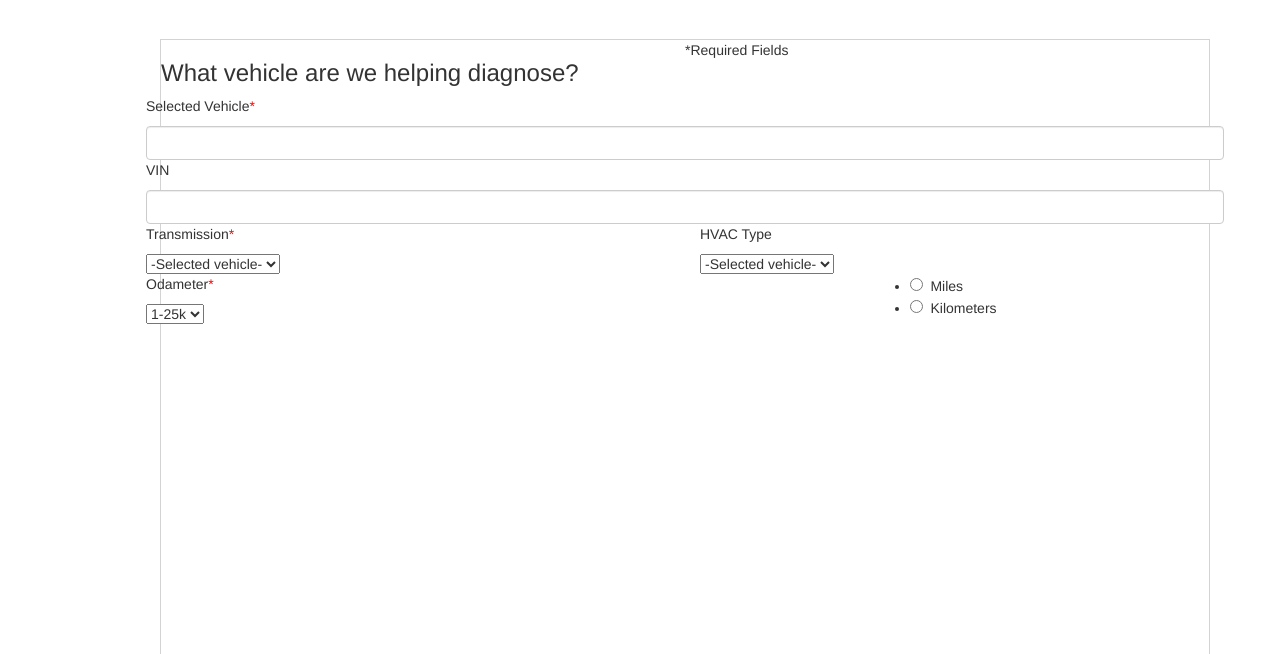
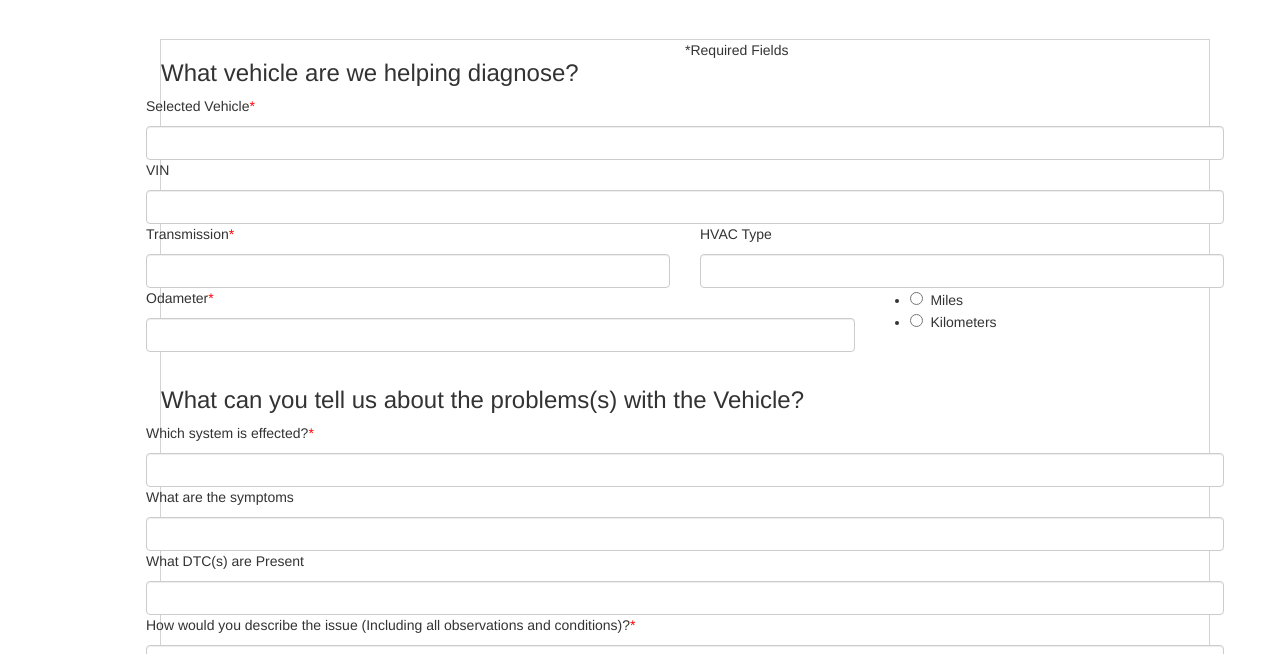
Before and after one commit to priyaprabhu/Case-Management-Tool, a plain HTML site: page drf-test/DRF.html in a window 1280 px wide. Shown: the part 146-800 px from the top of the page. Drawn offline with Linux system fonts and the light colour scheme.

Commit message:
Updated form elements

```diff
--- a/drf-test/DRF.html
+++ b/drf-test/DRF.html
@@ -53,28 +53,35 @@
                          </div>
                     </div>
                 <div class="row">
-                    <div class="col-sm-6 form-input-container"">
+                    <div class="col-sm-6 form-input-container">
                           <p>Transmission<span id="manditory">*</span></p>
-                                <select>
-                                  <option value="Selected vehicle">-Selected vehicle-</option>
-
-                                </select>
+                                <input  type="text" class="form-control" data-toggle="dropdown">
+                                    <ul class="dropdown-menu">
+                                        <li>Auto</li>
+                                        <li>Manual</li>
+                                        <li>Cvt</li>
+                                        <li>Aoutomatically shifted Manual Transmission</li>
+                                    </ul>
                          </div>
-                    <div class="col-sm-6 form-input-container"">
+                    <div class="col-sm-6 form-input-container">
                       <p>HVAC Type</p>
-                         <select>
-                                  <option value="Selected vehicle">-Selected vehicle-</option>
-
-                                </select>
+                            <input  class="form-control" type="text" data-toggle="dropdown">
+                                    <ul class="dropdown-menu">
+                                        <li>Auto</li>
+                                        <li>Manual</li>
+                                    </ul>
                    </div>
                 </div>
-        <div class="row">
-                    <div class="col-sm-8 form-input-container"">
+				<div class="row bottom-row">
+                    <div class="col-sm-8 form-input-container">
                           <p>Odameter<span id="manditory">*</span></p>
-                                <select>
-                                  <option value="1-25k">1-25k</option>
-
-                                </select>
+                                <input  type="text" class="form-control" data-toggle="dropdown">
+                                    <ul class="dropdown-menu">
+                                        <li>Auto</li>
+                                        <li>Manual</li>
+                                        <li>Cvt</li>
+                                        <li>Aoutomatically shifted Manual Transmission</li>
+                                    </ul>
                          </div>
                     <div class="col-sm-4 form-input-container">
 
@@ -89,10 +96,47 @@
 
 
               </div>
+			  <div class="section2">
+		<div class="col-sm-10">
+		<h3>What can you tell us about the problems(s) with the Vehicle?</h3>
+		</div>
+		<div class="form-group">
+                   <div class="row">
+                    <div class="col-sm-12 form-input-container">
+                         <p>Which system is effected?<span id="manditory">*</span></p>
+                             <input  class="form-control" type="text"/>
+                         </div>
+                    </div>
+					<div class="row">
+                    <div class="col-sm-12 form-input-container">
+                         <p>What are the symptoms</p>
+                    <input type="text"  class="form-control" >
+                         </div>
+                    </div>
+                <div class="row">
+                    <div class="col-sm-12 form-input-container">
+                          <p>What DTC(s) are Present</p>
+                                <input  type="text" class="form-control">
+
+                         </div>
+                                    </div>
+				<div class="row">
+                    <div class="col-sm-12 form-input-container">
+                          <p>How would you describe the issue (Including all observations and conditions)?<span id="manditory">*</span></p>
+                                <input  type="text" class="form-control" >
+
+                         </div>
+
+                </div>
+                </div>
+
+
+              </div>
 		 </div>
 		</form>
         </div>
         </div>
       </div>
+
     </body>
 </html>
```
Lines whose indentation alone changed are shown as unchanged.
